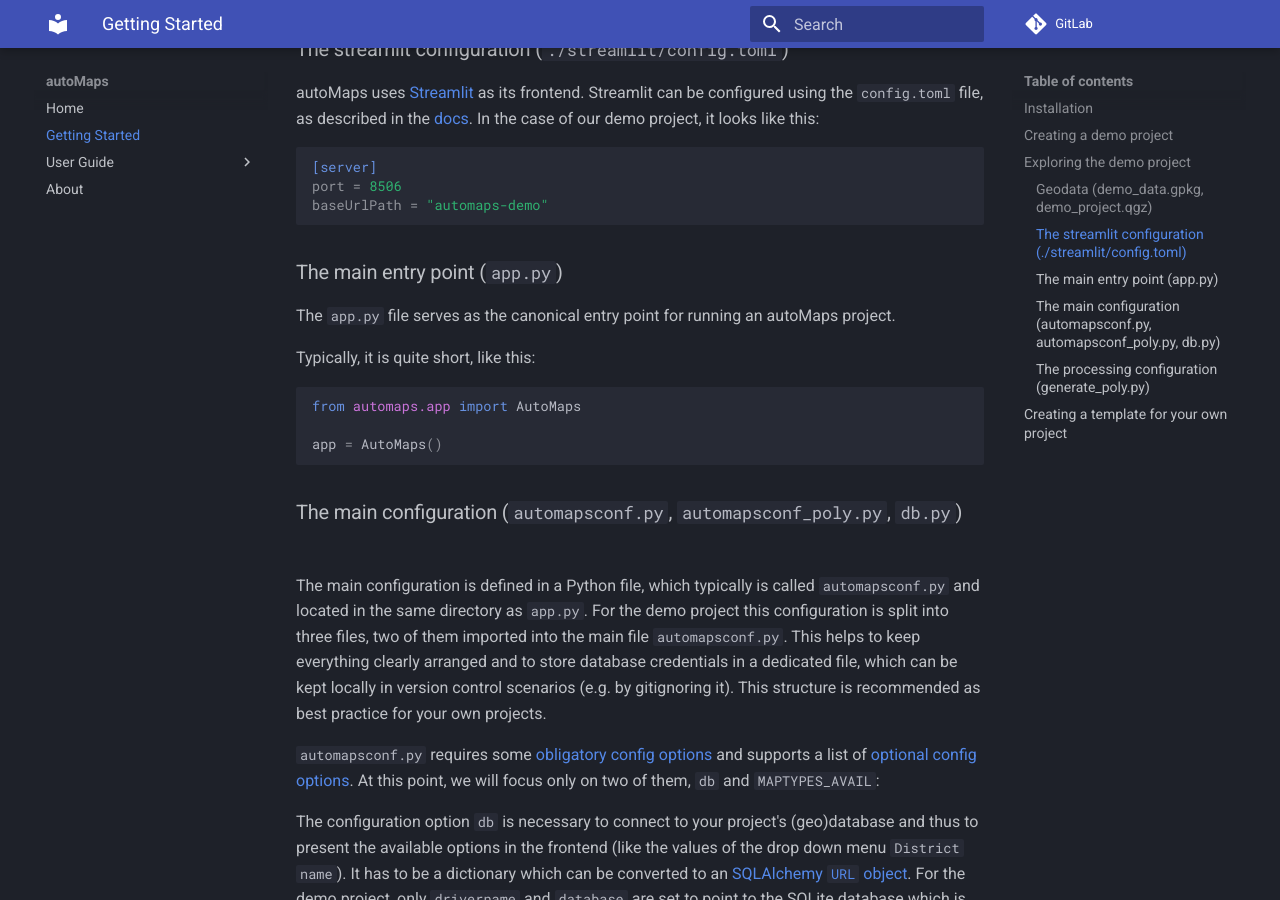
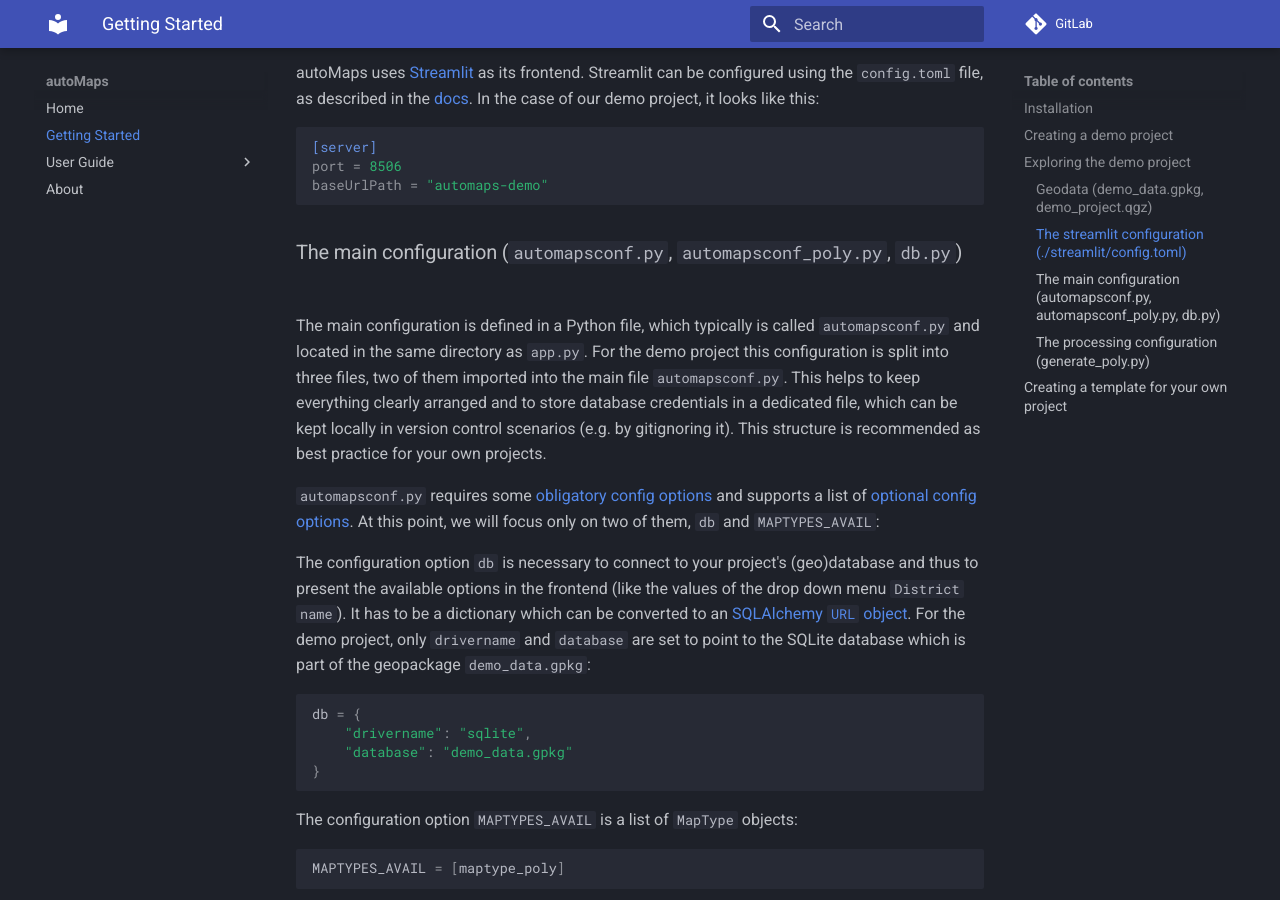
Before and after one commit to itsviennaregion/automaps, an MkDocs documentation site: the page built from docs/getting_started.md, in a window 1280 px wide and 900 px high, scrolled down 3800 px. Built offline with MkDocs 1.6.1 and Material for MkDocs 9.7.7, drawn with Linux system fonts in a browser that asks for light colours; comment, search, counter and statistics services are not loaded; some of the changed text lies outside the part shown.

Commit message:
Update demo project

````diff
--- a/docs/getting_started.md
+++ b/docs/getting_started.md
@@ -6,6 +6,7 @@
 [User Guide](user_guide/overview.md).
 
 ## Installation
+
 !!! warning
 
     Only tested on Ubuntu 20.04!
@@ -18,11 +19,13 @@
 [QGIS documentation](https://qgis.org/en/docs/index.html), if necessary.
 
 Then open your command line and clone the autoMaps repository:
+
 ```bash
 git clone https://gitlab.com/its-vienna-region/digilab/automatisierte-karten
 ```
 
 Change into the cloned directory:
+
 ```bash
 cd automatisierte-karten
 ```
@@ -58,7 +61,7 @@
 
 Then start the demo app by running the following command:
 ```bash
-automaps run ./automaps-demo/app.py
+automaps run dev -c ./automaps-demo/automapsconf.py
 ```
 
 Open up `http://127.0.0.1:8506/automaps-demo/` in your browser, and you'll see
@@ -80,7 +83,6 @@
 The demo project consists of the following files:
 
 ![Demo Files](img/demo_files.png)
-
 
 ### Geodata (`demo_data.gpkg`, `demo_project.qgz`)
 Let's take a look at the geodata first. It is stored in the
@@ -120,18 +122,6 @@
 port = 8506
 baseUrlPath = "automaps-demo"
 ```
-
-### The main entry point (`app.py`)
-The `app.py` file serves as the canonical entry point for running an autoMaps project.
-
-Typically, it is quite short, like this:
-
-``` python
-from automaps.app import AutoMaps
-
-app = AutoMaps()
-```
-
 
 ### The main configuration (`automapsconf.py`, `automapsconf_poly.py`, `db.py`)
 The main configuration is defined in a Python file, which typically is called
````
Also changed, not shown: docs/img/demo_files.png, 3 other files.
